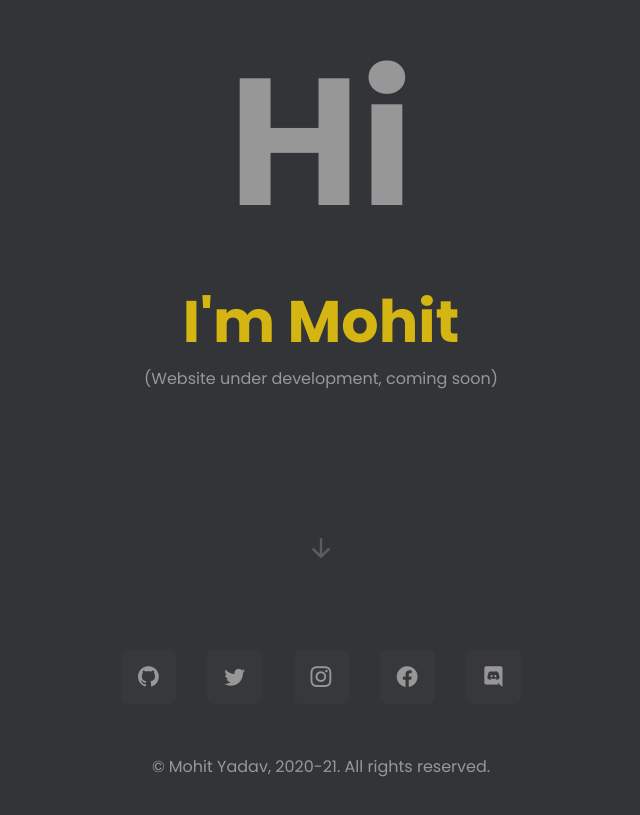
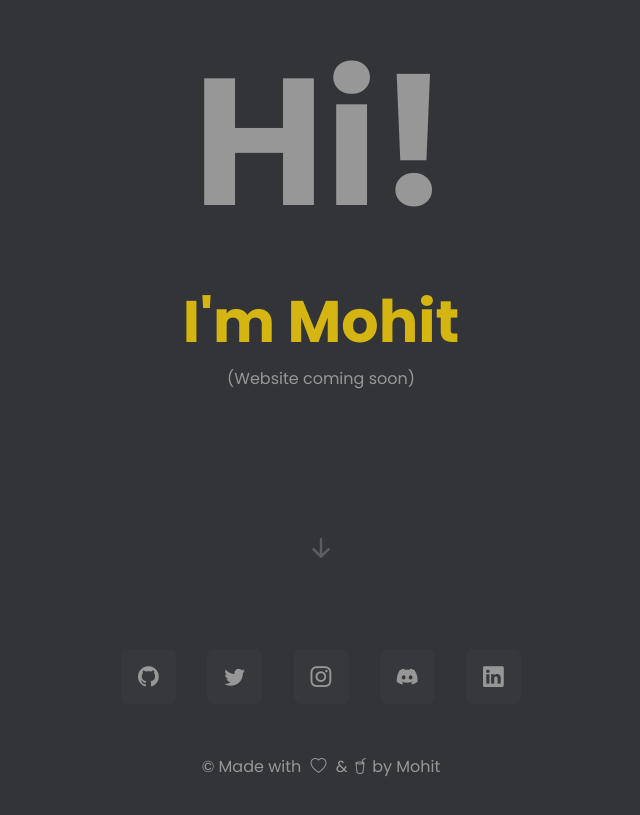
Before and after one commit to Just-Moh-it/personal-website, a plain HTML site: page public/index.html in a window 1280 px wide. Shown: the part 201-1016 px from the top of the page, without its empty margins (319-959 px from the left). Before the commit the page ends 980 px from the top, so only its background shows below. Drawn offline with nearby package versions, Linux system fonts and the light colour scheme.

Commit message:
Updated links and deps

```diff
--- a/public/index.html
+++ b/public/index.html
@@ -8,19 +8,16 @@
     <link rel="stylesheet" href="./style.css" />
 
     <!-- Assets -->
-    <link
-      rel="stylesheet"
-      href="https://cdn.jsdelivr.net/npm/bootstrap-icons@1.5.0/font/bootstrap-icons.css"
-    />
+    <link rel="stylesheet" href="https://cdn.jsdelivr.net/npm/bootstrap-icons@1.8.1/font/bootstrap-icons.css">
 
     <title>Welcome to Mohit's Website</title>
   </head>
   <body>
     <main>
       <div class="legend">
-        <h1>Hi</h1>
+        <h1>Hi!</h1>
         <h3>I'm Mohit</h3>
-        <p>(Website under development, coming soon)</p>
+        <p>(Website coming soon)</p>
       </div>
       <div class="bottom-arrow">
         <i class="bi bi-arrow-down-short"></i>
@@ -28,7 +25,7 @@
     </main>
     <footer>
       <div class="links">
-        <a href="https://github.com/snazzycoder"
+        <a href="https://github.com/Just-Moh-it"
           ><i class="bi bi-github"></i
         ></a>
         <a href="https://twitter.com/just_moh_it"
@@ -37,14 +34,16 @@
         <a href="https://instagram.com/just.moh.it"
           ><i class="bi bi-instagram"></i
         ></a>
-        <a href="https://facebook.com/BestGamerSince2004/"
-          ><i class="bi bi-facebook"></i
-        ></a>
-        <a href="https://discord.gg/uBGyzNEw3N"
+        <a href="https://discord.gg/cqNbdEmazR"
           ><i class="bi bi-discord"></i
         ></a>
+        <a href="https://discord.gg/cqNbdEmazR"
+          ><i class="bi bi-linkedin"></i
+        ></a>
       </div>
-      <p>&copy; Mohit Yadav, 2020-21. All rights reserved.</p>
+      <p>&copy; Made with <i style="padding: 5px;" class="bi bi-heart"></i
+        > &amp; <i class="bi bi-cup-straw"></i
+          > by Mohit</p>
     </footer>
   </body>
 </html>
--- a/public/style.css
+++ b/public/style.css
@@ -55,7 +55,8 @@ main .bottom-arrow i {
 /* Footer */
 footer {
   text-align: center;
-  margin-bottom: 80px;
+  display: block;
+  padding-bottom: 80px;
 }
 
 footer .links {
```
